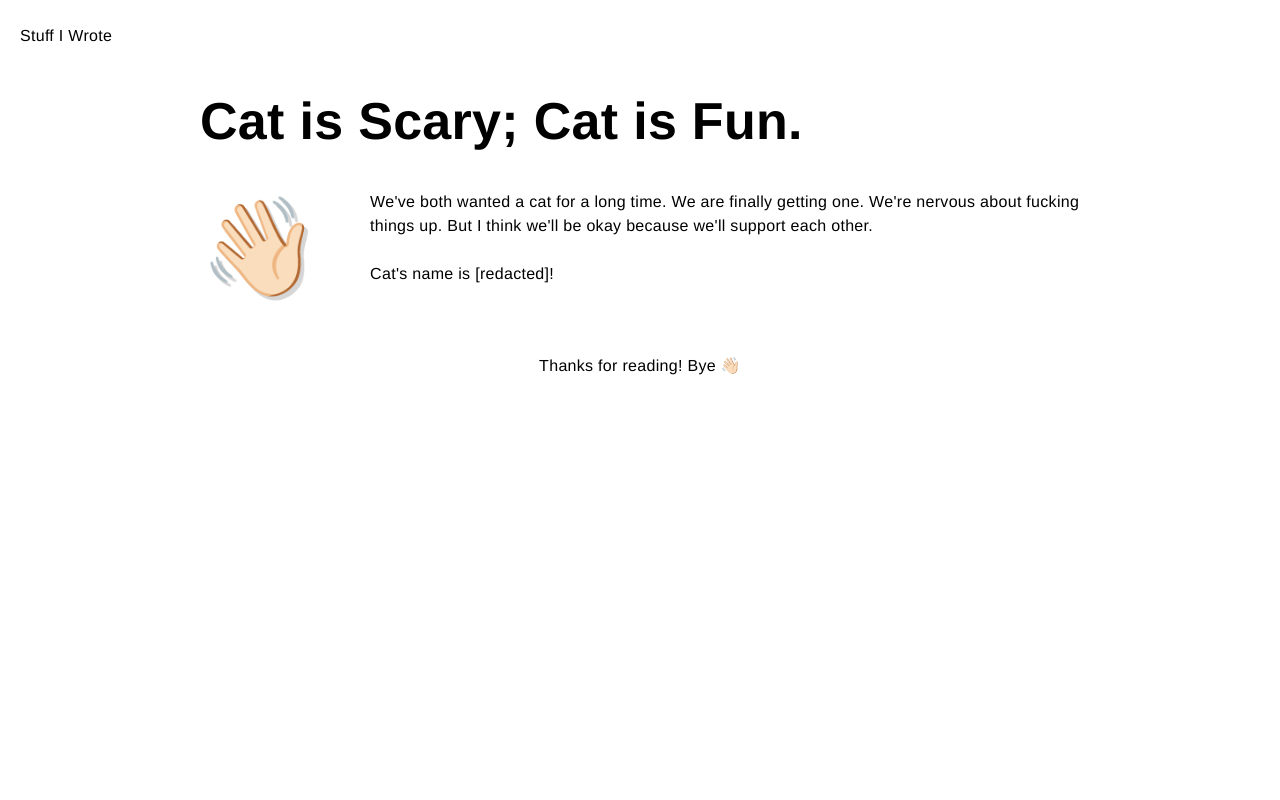
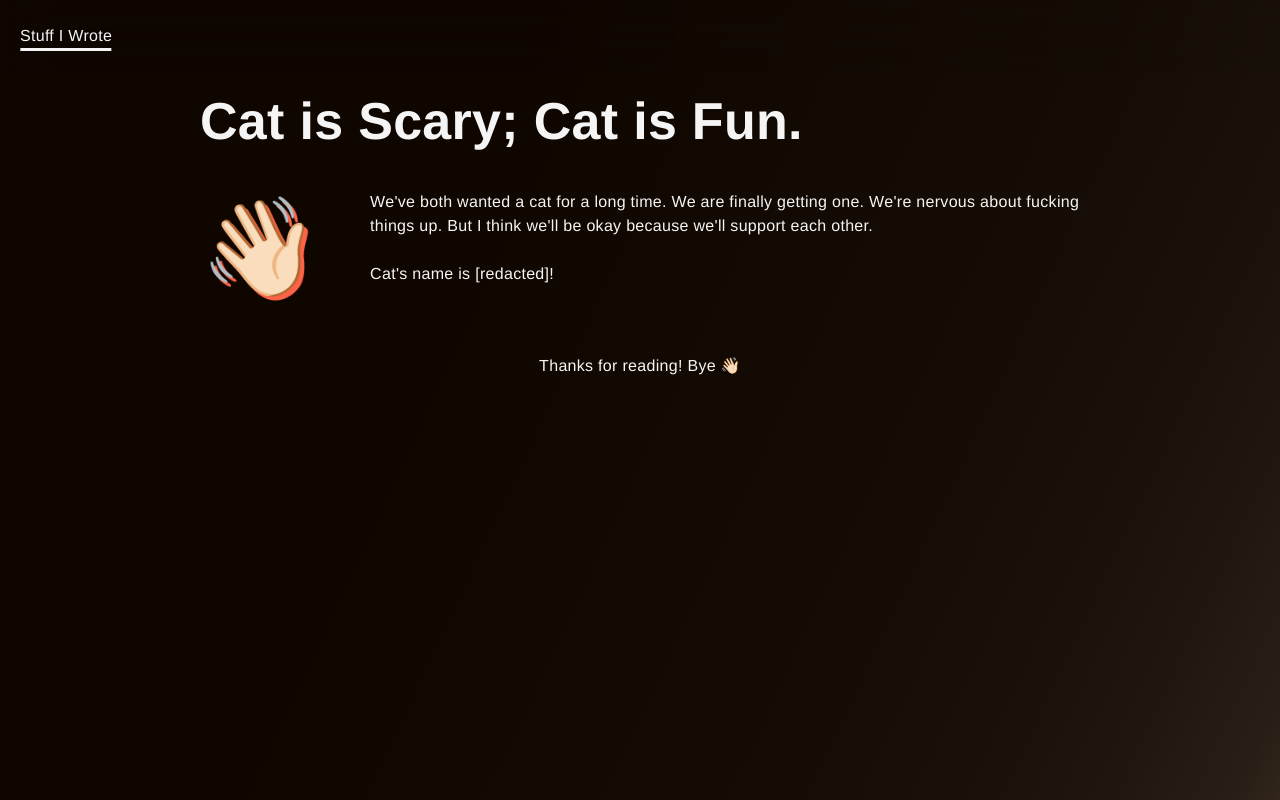
Before and after one commit to shaneallantaylor/books-on-tire, a Next.js app: page /cat-getting in a window 1280 px wide. Built offline with nearby package versions, Linux system fonts and the light colour scheme.

Commit message:
style party

```diff
--- a/src/common/header.tsx
+++ b/src/common/header.tsx
@@ -2,13 +2,15 @@ import { getThemeClassName, gradientShift, styled } from "../../stitches.config"
 import { useThemeContext } from "../context/theme-context";
 import { MagicWandIcon, SunIcon, MoonIcon, ShadowInnerIcon } from '@radix-ui/react-icons';
 import * as DropdownMenu from '@radix-ui/react-dropdown-menu';
-import { redirect } from "next/dist/server/api-utils";
+import Link from "next/link";
 
 const HeaderContainer = styled('header', {
   height: '72px',
   width: '100%',
-  backgroundColor: '$headerBackground',
-  backdropFilter: 'saturate(180%) blur(20px)',
+  // backgroundColor: 'hsla(0, 0%, 0%, 10%);',
+  // backdropFilter: 'saturate(180%) blur(20px)',
+  backdropFilter: 'blur(25px)',
+  // boxShadow: '0px -60px 80px 20px rgb(255 255 255 / 75%)',
   display: 'flex',
   justifyContent: 'space-between',
   alignItems: 'center',
@@ -17,20 +19,38 @@ const HeaderContainer = styled('header', {
   top: 0,
   zIndex: 1,
   transition: '$themeChange',
+
+  '& a': {
+    color: 'whitesmoke',
+    textShadow: '0px 0px 4px black',
+    textDecoration: 'none',
+    fontWeight: '500',
+    display: 'inline-block',
+    position: 'relative',
+    '&:hover::after': {
+      height: '2px',
+      width: '105%',
+      bottom: '-1px',
+      background: 'tomato',
+    },
+    '&::after': {
+      content: '',
+      position: 'absolute',
+      background: 'whitesmoke',
+      bottom: '-3px',
+      left: '50%',
+      transform: 'translateX(-50%)',
+      transition: 'all 0.3s ease',
+      width: '99%',
+      height: '3px',
+    }
+  }
 })
 
-const HeaderP = styled('p', {
-  padding: 0,
-})
 
 const DropdownTrigger = styled(DropdownMenu.Trigger, {
   all: 'unset',
   position: 'relative',
-  // display: 'inline-block',
-  // width: '60px',
-  // height: '34px',
-  // background: 'red',
-  // outline: '1px solid black',
   cursor: 'pointer',
   borderRadius: '4px',
   padding: '10px',
@@ -165,7 +185,9 @@ export default function Header() {
 
   return (
     <HeaderContainer>
-      <HeaderP>Stuff I Wrote</HeaderP>
+      <Link href="/">
+        <a>Stuff I Wrote</a>
+      </Link>
       <nav>
         {/* <ThemeSelector /> */}
       </nav>
--- a/src/common/layout.tsx
+++ b/src/common/layout.tsx
@@ -8,13 +8,16 @@ const StyledMain = styled('main', {
   padding: '72px 60px 0',
   maxWidth: '1000px',
   margin: '0 auto',
+  color: 'whitesmoke',
 });
 
+// TODO: Theme className can go on this component.
 const StyleApplicator = styled('div', {
   letterSpacing: '0.3px',
   lineHeight: "1.5",
   fontSmoothing: "antialiased",
   fontFamily: "$nice",
+  color: 'whitesmoke',
 })
 
 
--- a/src/common/writing-header-section.tsx
+++ b/src/common/writing-header-section.tsx
@@ -5,6 +5,7 @@ const StyledWritingHeaderSection = styled('div', {
   display: 'flex',
   flexDirection: 'row',
   marginBottom: '20px',
+  color: 'whitesmoke',
 });
 
 
--- a/src/context/theme-context.tsx
+++ b/src/context/theme-context.tsx
@@ -1,17 +1,10 @@
 import { createContext, Dispatch, SetStateAction, useContext, useState } from 'react'
-import { styled, getThemeClassName } from '../../stitches.config';
 
 type ThemeContextModel = {
   theme: string;
   setTheme: Dispatch<SetStateAction<string>>
 }
 
-const StyledWrapper = styled('div', {
-  backgroundColor: '$primaryBackground',
-  color: "$primary",
-  transition: '$themeChange',
-  minHeight: '100%'
-})
 
 // Create Context object.
 const ThemeContext = createContext<ThemeContextModel | null>(null)
@@ -20,15 +13,10 @@ const ThemeContext = createContext<ThemeContextModel | null>(null)
 export function ThemeProvider({ children }: { children: React.ReactNode, }) {
 
   const [theme, setTheme] = useState<string>('base');
-  const themeClassName = getThemeClassName(theme);
 
   return (
     <ThemeContext.Provider value={{ theme, setTheme }}>
-      <StyledWrapper
-        className={themeClassName}
-      >
-        {children}
-      </StyledWrapper>
+      {children}
     </ThemeContext.Provider>
   )
 }
--- a/src/styles/global.ts
+++ b/src/styles/global.ts
@@ -25,6 +25,12 @@ export const globalStyles = globalCss({
   "body": {
     height: "100%",
     overscrollBehavior: 'none',
+    // backgroundImage: 'linear-gradient(113deg, hsl(270deg 100% 7%) 24%,  hsl(235deg 46% 14%) 60%,  hsl(221deg 50% 18%) 74%,  hsl(212deg 51% 21%) 82%,  hsl(206deg 50% 25%) 88%,  hsl(202deg 46% 30%) 93%,  hsl(198deg 40% 34%) 96%,  hsl(194deg 34% 39%) 98%,  hsl(189deg 28% 45%) 100%,  hsl(184deg 22% 50%) 101%,  hsl(177deg 23% 57%) 101%,  hsl(168deg 25% 64%) 102%,  hsl(159deg 28% 72%) 102%,  hsl(146deg 33% 80%) 101%,  hsl(128deg 44% 88%) 101%,  hsl(104deg 100% 95%) 100%)',
+    // backgroundImage: 'linear-gradient(115deg, hsl(270deg 100% 7%) 24%, hsl(241deg 72% 10%) 60%, hsl(222deg 100% 9%) 74%, hsl(217deg 100% 10%) 82%, hsl(213deg 100% 10%) 88%, hsl(210deg 100% 11%) 93%, hsl(206deg 100% 11%) 96%, hsl(201deg 100% 10%) 98%, hsl(196deg 100% 10%) 100%, hsl(188deg 100% 9%) 101%, hsl(178deg 100% 8%) 101%, hsl(167deg 100% 8%) 102%, hsl(156deg 100% 9%) 102%, hsl(145deg 100% 9%) 101%, hsl(133deg 100% 9%) 101%, hsl(105deg 100% 10%) 100%)',
+    backgroundAttachment: 'fixed',
+    // backgroundImage: 'linear-gradient( 115deg, hsl(24deg 100% 3%) 24%, hsl(24deg 16% 10%) 60%, hsl(24deg 10% 15%) 74%, hsl(23deg 7% 20%) 82%, hsl(23deg 5% 26%) 88%, hsl(23deg 4% 32%) 93%, hsl(23deg 3% 38%) 96%, hsl(23deg 3% 44%) 98%, hsl(23deg 2% 51%) 100%, hsl(23deg 2% 57%) 101%, hsl(23deg 2% 64%) 101%, hsl(23deg 2% 71%) 102%, hsl(23deg 2% 78%) 102%, hsl(23deg 2% 85%) 101%, hsl(23deg 2% 92%) 101%, hsl(0deg 0% 100%) 100% )',
+    // backgroundImage: 'linear-gradient( 115deg, hsl(24deg 100% 3%) 24%, hsl(28deg 38% 7%) 60%, hsl(26deg 27% 11%) 74%, hsl(27deg 26% 14%) 82%, hsl(27deg 25% 17%) 88%, hsl(28deg 25% 21%) 93%, hsl(29deg 25% 24%) 96%, hsl(30deg 25% 27%) 98%, hsl(30deg 25% 31%) 100%, hsl(31deg 25% 35%) 101%, hsl(32deg 24% 38%) 101%, hsl(33deg 24% 42%) 102%, hsl(33deg 24% 45%) 102%, hsl(34deg 24% 49%) 101%, hsl(35deg 27% 53%) 101%, hsl(36deg 31% 57%) 100% )',
+    backgroundImage: 'linear-gradient( 115deg, hsl(24deg 100% 3%) 34%, hsl(28deg 60% 5%) 69%, hsl(29deg 43% 7%) 82%, hsl(29deg 34% 9%) 89%, hsl(28deg 31% 11%) 94%, hsl(28deg 30% 12%) 97%, hsl(29deg 30% 14%) 99%, hsl(30deg 30% 15%) 100%, hsl(31deg 30% 17%) 101%, hsl(32deg 30% 18%) 102%, hsl(32deg 30% 20%) 102%, hsl(33deg 30% 21%) 102%, hsl(34deg 30% 23%) 101%, hsl(35deg 30% 24%) 101%, hsl(36deg 30% 26%) 100%, hsl(37deg 29% 27%) 100% )',
   },
   "main > p:first-of-type:before": {
     content: getRandomEmoji(),
@@ -34,7 +40,7 @@ export const globalStyles = globalCss({
     fontWeight: "bold",
     marginRight: "50px",
     fontFamily: "serif",
-    textShadow: "$colors$emojiDropShadow 0.04em 0.04em"
+    textShadow: "tomato 0.04em 0.04em"
   },
   "a[target='_blank']": {
     color: "$linkExternal",
--- a/src/writings/august-update/august-update-content.tsx
+++ b/src/writings/august-update/august-update-content.tsx
@@ -23,10 +23,12 @@ export function AugustUpdateContent({ images }: { images: ImagePropsModel }) {
     name,
     alt,
     caption,
+    priority = false
   }: {
     name: string;
     alt: string;
     caption: string;
+    priority?: boolean;
   }) {
     const { blurDataURL, fullsize, orientation, thumbnail } = images[name];
 
@@ -51,6 +53,7 @@ export function AugustUpdateContent({ images }: { images: ImagePropsModel }) {
             height={thumbnailSize.height}
             width={thumbnailSize.width}
             layout="responsive"
+            priority={priority}
           />
         </ImageLightbox>
         <figcaption>{caption}</figcaption>
@@ -79,6 +82,7 @@ export function AugustUpdateContent({ images }: { images: ImagePropsModel }) {
           name='view-from-hammocks'
           alt={dictionary.hammockViewAlt}
           caption='View from the hammocks.'
+          priority={true}
         />
         <BlogImageByName
           name='us-in-hammocks'
--- a/stitches.config.ts
+++ b/stitches.config.ts
@@ -38,8 +38,8 @@ export const {
       imageContainerBorder: '$crimson170',
       primary: '$black900',
       themeButtonBackground: '$yt',
-      linkExternal: '$crimson200',
-      linkExternalVisited: '$orange200',
+      linkExternal: 'tomato',
+      linkExternalVisited: 'tomato',
       caption: '$redsand300',
       nudge: '$lemon200'
     },
```
Also changed, not shown: src/home/home-content.tsx (+46 -8 lines).
